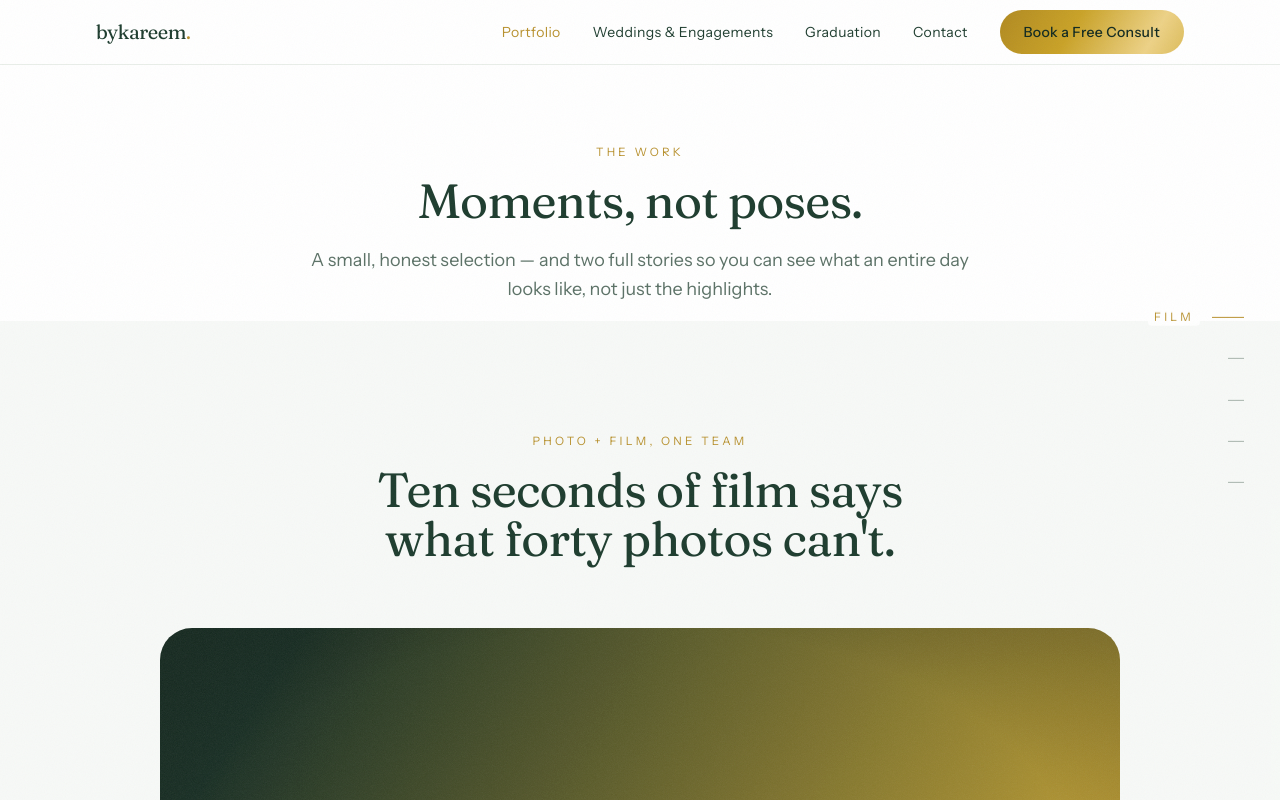
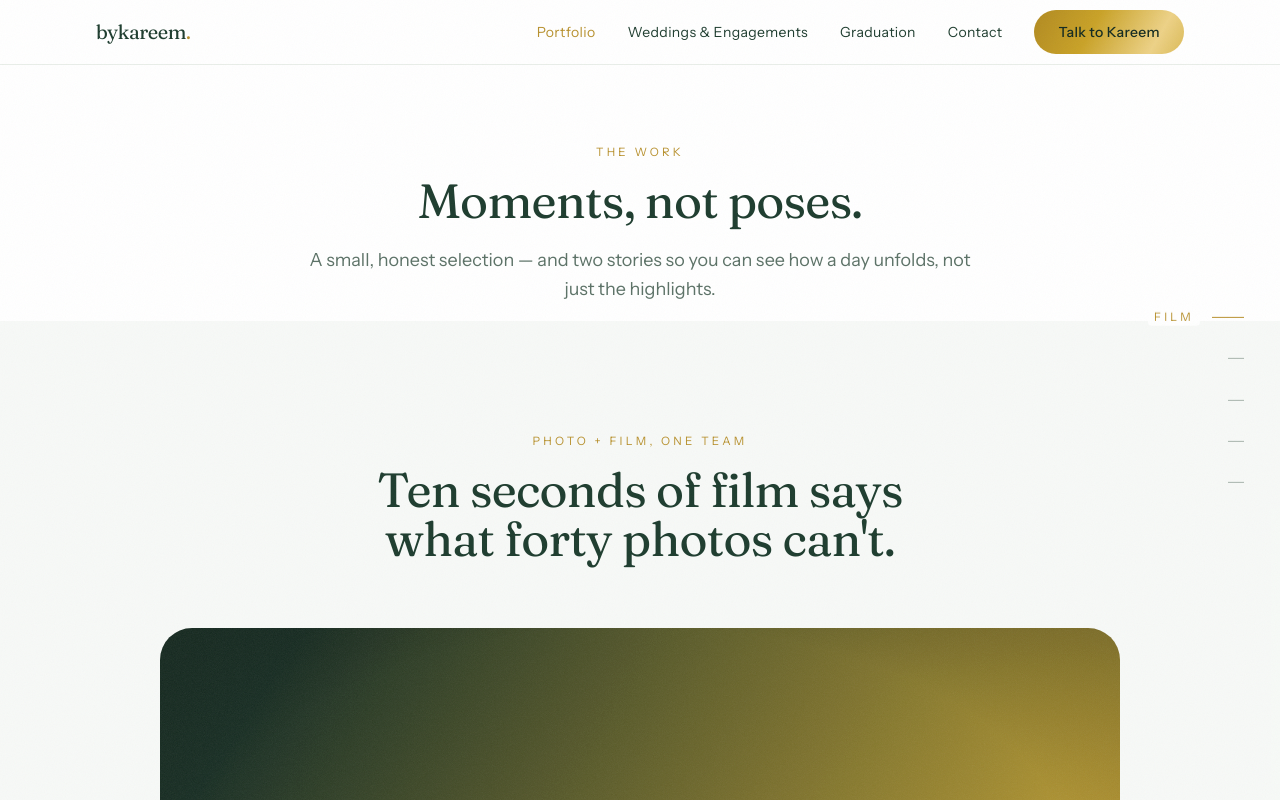
Before and after one commit to kkareem01/bykareem, a Next.js app: page /portfolio in a window 1280 px wide. Shown: the top 800 px of the page. Built offline with nearby package versions, Linux system fonts and the light colour scheme.

Commit message:
chore: replace generic 'Book a Free Consult' CTA with personal voice
Nav button now reads 'Talk to Kareem'; portfolio and story
closes read 'Tell Me About Your Day'.

```diff
--- a/app/portfolio/[slug]/page.tsx
+++ b/app/portfolio/[slug]/page.tsx
@@ -32,7 +32,7 @@ const bookHref = {
 } as const;
 
 /**
- * A complete event, start to finish — the anti-cherry-picking page.
+ * A single day told start to finish — the anti-cherry-picking page.
  * Narrower two-column masonry so it reads like an album, every image at
  * its natural ratio, no lightbox: scroll is the whole interaction.
  */
@@ -93,7 +93,7 @@ export default async function StoryPage({ params }: StoryPageProps) {
       <FinalCta
         heading="Want a day that looks like this?"
         sub="The free consult call takes 20 minutes and ends with an exact quote for your date."
-        cta="Book a Free Consult"
+        cta="Tell Me About Your Day"
         ctaHref={bookHref[story.audience]}
       />
     </>
--- a/app/portfolio/page.tsx
+++ b/app/portfolio/page.tsx
@@ -35,7 +35,7 @@ const jumpSections: JumpSection[] = [
 
 /**
  * Film-first landing: the reel proves the feeling in ten seconds, the
- * curated walls stay segmented by audience, and the full stories answer
+ * curated walls stay segmented by audience, and the stories answer
  * the cherry-picking doubt. A soft CTA sits at peak-emotion mid-scroll,
  * not just at the bottom.
  */
@@ -114,7 +114,7 @@ export default function PortfolioPage() {
         <FinalCta
           heading="Like what you see?"
           sub="The free consult call takes 20 minutes and ends with an exact quote for your date."
-          cta="Book a Free Consult"
+          cta="Tell Me About Your Day"
           ctaHref="/book"
         />
       </div>
--- a/content/portfolio.ts
+++ b/content/portfolio.ts
@@ -261,9 +261,9 @@ export const galleries: Record<Audience, PortfolioImage[]> = {
 };
 
 /**
- * Featured stories — complete events shown start to finish. This is the
- * proof the curated wall can't provide: consistency across a whole day,
- * not cherry-picked highlights.
+ * Featured stories — a single day told start to finish. The proof the
+ * curated wall can't provide: consistency across a day, not cherry-picked
+ * highlights.
  */
 export const stories: Story[] = [
   {
@@ -272,7 +272,7 @@ export const stories: Story[] = [
     title: "Ayesha & Faisal — Nikkah to Walima",
     location: "Atlanta, GA",
     intro:
-      "Two celebrations, one story — a nikkah in blush and gold, and a walima in mint and grey. Between them, the rain broke just long enough for a rainbow over the send-off car. Every chapter of it, exactly as delivered.",
+      "Two celebrations, one story — a nikkah in blush and gold, and a walima in mint and grey. Between them, the rain broke just long enough for a rainbow over the send-off car. The day, told the way it unfolded.",
     cover: {
       src: "/photos/portfolio/couples/ayesha-floral-hoop.jpg",
       alt: "Cover: Ayesha and Faisal seated inside a circular floral arch against a blush pink backdrop",
@@ -342,7 +342,7 @@ export const stories: Story[] = [
     title: "Fares — The Milestone Session",
     location: "University of Georgia — Athens, GA",
     intro:
-      "An empty Sanford Stadium to ourselves, then the Arch, North Campus, and Old College before the crowds showed up. One directed session, start to finish — this is every chapter of it, exactly as delivered.",
+      "An empty Sanford Stadium to ourselves, then the Arch, North Campus, and Old College before the crowds showed up. One directed session, told start to finish — the way the morning actually went.",
     cover: {
       src: "/photos/portfolio/grad/fares-diploma-laugh.jpg",
       alt: "Cover: Fares laughing with his diploma cover at Sanford Stadium, red UGA stole",
@@ -427,7 +427,7 @@ export const portfolioCopy = {
   hero: {
     eyebrow: "the work",
     heading: "Moments, not poses.",
-    sub: "A small, honest selection — and two full stories so you can see what an entire day looks like, not just the highlights.",
+    sub: "A small, honest selection — and two stories so you can see how a day unfolds, not just the highlights.",
   },
   film: {
     eyebrow: "photo + film, one team",
@@ -445,14 +445,14 @@ export const portfolioCopy = {
     cta: { label: "See the milestone session", href: "/graduation" },
   },
   stories: {
-    eyebrow: "full stories",
+    eyebrow: "stories",
     heading: "One day, start to finish.",
-    sub: "Highlight walls are easy to cherry-pick. These are complete events — every chapter of the day, exactly as delivered.",
-    cardCta: "View the full story",
+    sub: "Highlight walls are easy to cherry-pick. These follow a single day in order — the arc of it, chapter to chapter, not just the peaks.",
+    cardCta: "View the story",
   },
   midCta: {
     text: "Picturing your own day yet?",
-    linkLabel: "Book a free consult →",
+    linkLabel: "Tell me about your day →",
     href: "/book",
   },
   storyPage: {
--- a/content/site-config.ts
+++ b/content/site-config.ts
@@ -32,7 +32,7 @@ export const nav = {
     { label: "Graduation", href: "/graduation" },
     { label: "Contact", href: "/contact" },
   ],
-  cta: { label: "Book a Free Consult", href: "/book?type=couples" },
+  cta: { label: "Talk to Kareem", href: "/book?type=couples" },
 } as const;
 
 export type NavCta = { label: string; href: string; note?: string };
```
